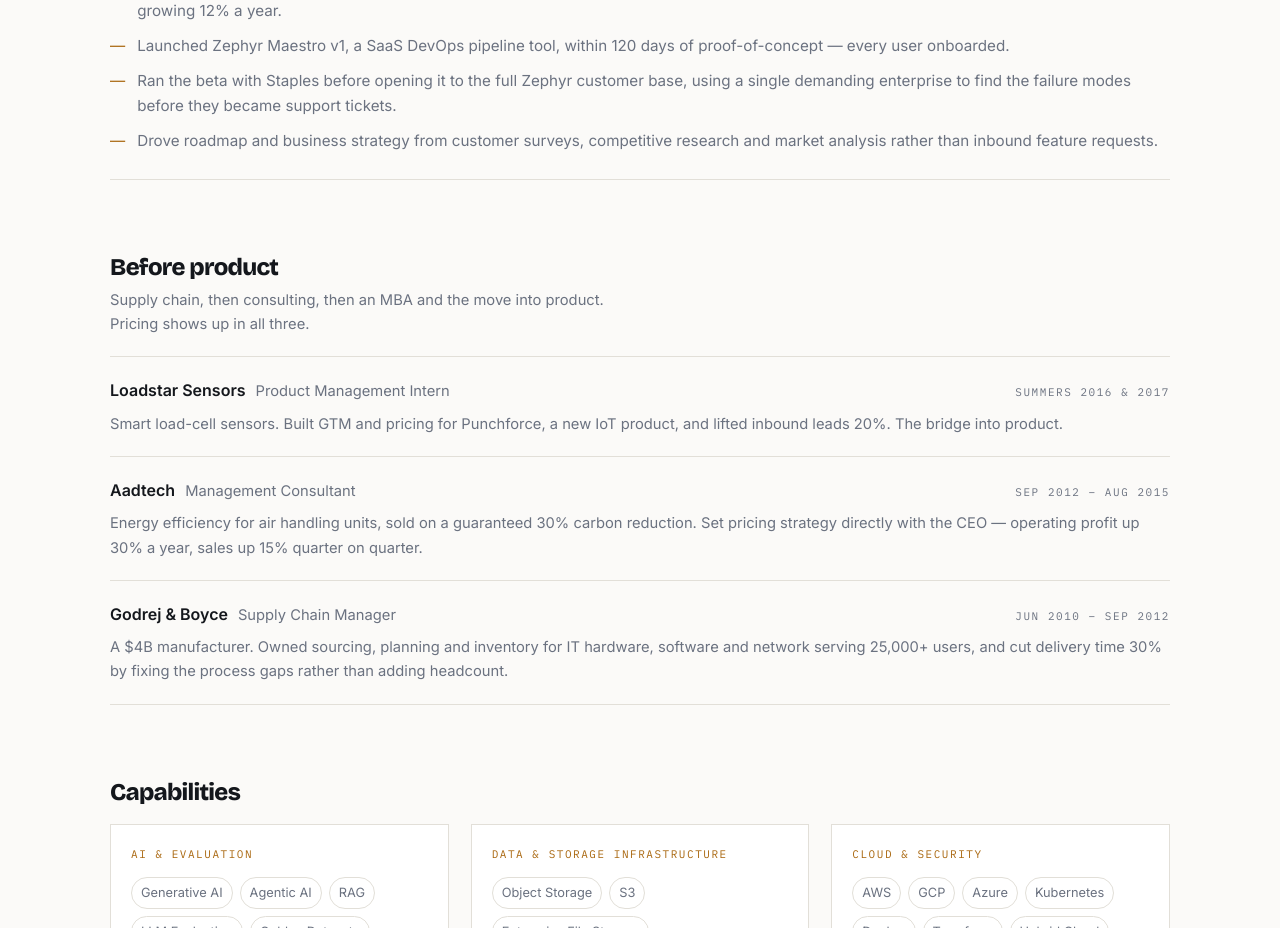
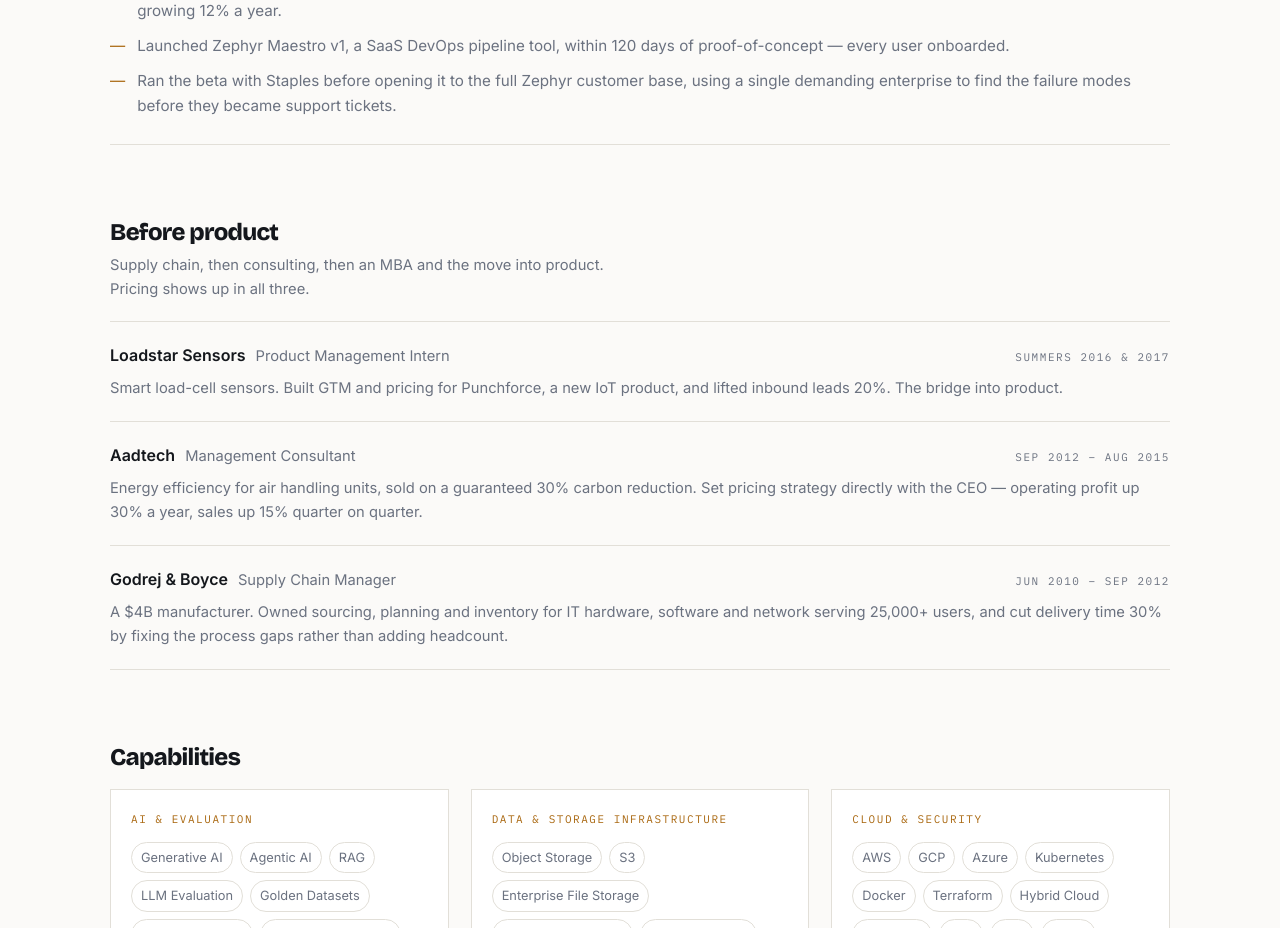
Before and after one commit to Ankita301/portfolio, a React (Vite) app: page /about in a window 1280 px wide. Shown: the part 2520-3448 px from the top of the page. Built offline with nearby package versions, Linux system fonts and the light colour scheme.

Commit message:
Cut the generic roadmap bullet from Zephyr
Every PM drives roadmap from research. It was the one line in the whole
history that could have belonged to anyone.

```diff
--- a/src/content/profile.ts
+++ b/src/content/profile.ts
@@ -115,7 +115,6 @@
       "Owned the Zephyr Enterprise product lifecycle end to end — test requirements, repository, planning, execution and defect tracking. $35M+ ARR growing 12% a year.",
       "Launched Zephyr Maestro v1, a SaaS DevOps pipeline tool, within 120 days of proof-of-concept — every user onboarded.",
       "Ran the beta with Staples before opening it to the full Zephyr customer base, using a single demanding enterprise to find the failure modes before they became support tickets.",
-      "Drove roadmap and business strategy from customer surveys, competitive research and market analysis rather than inbound feature requests.",
     ],
     metric: { value: "100%", label: "User onboarding in 120 days" },
   },
```
